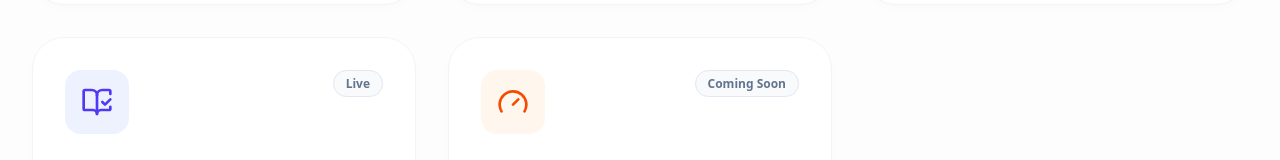
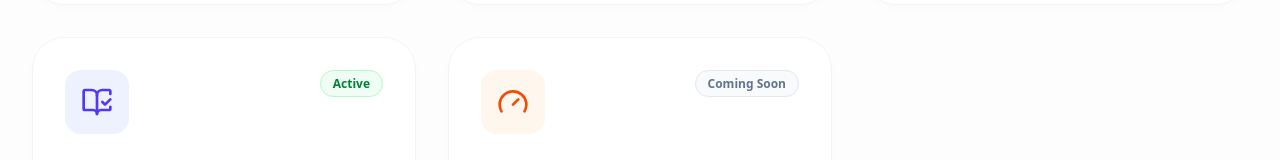
Before and after one commit to arka-mx/HackNitr7.O, a React (Vite) app in the folder frontend/: page /dashboard in a window 1280 px wide. Shown: the part 599-759 px from the top of the page. Built offline with nearby package versions, Linux system fonts and the light colour scheme; no server answers; sample sign-in values are in the browser's storage.

Commit message:
fix : 3 routes working

```diff
--- a/frontend/src/pages/BillCheck.tsx
+++ b/frontend/src/pages/BillCheck.tsx
@@ -1,7 +1,7 @@
 import { useState, useMemo } from 'react';
 import ReactMarkdown from 'react-markdown';
 import remarkGfm from 'remark-gfm';
-import { FileText, CheckCircle, AlertCircle, Loader2, LogOut, TrendingUp, ShieldCheck, User, PiggyBank, PieChart, ArrowLeft } from 'lucide-react';
+import { FileText, CheckCircle, AlertCircle, Loader2, LogOut, TrendingUp, ShieldCheck, User, PiggyBank, PieChart, ArrowLeft, Scale, ArrowRight } from 'lucide-react';
 import { motion, AnimatePresence } from 'framer-motion';
 import { useAuth } from "@/context/AuthContext";
 import { useNavigate } from "react-router-dom";
@@ -62,7 +62,7 @@ const BillCheck = () => {
         }
 
         try {
-            const response = await fetch('http://localhost:5000/api/analyze/upload', {
+            const response = await fetch('http://localhost:5000/api/analyze/analyze', {
                 method: 'POST',
                 body: formData,
             });
@@ -230,7 +230,7 @@ const BillCheck = () => {
                                 <Button
                                     onClick={() => navigate('/policy-trigger')}
                                     size="sm"
-                                    className="bg-indigo-600 hover:bg-indigo-700 text-white rounded-lg shadow-sm"
+                                    className="bg-red-600 hover:bg-orange-700 text-white rounded-lg shadow-sm"
                                 >
                                     Check Denial <ArrowRight className="w-4 h-4 ml-1" />
                                 </Button>
--- a/frontend/src/pages/Dashboard.tsx
+++ b/frontend/src/pages/Dashboard.tsx
@@ -52,7 +52,7 @@ const Dashboard = () => {
             icon: <BookOpenCheck className="w-8 h-8 text-indigo-600" />,
             color: 'indigo',
             path: '/policy-trigger',
-            status: 'Live'
+            status: 'Active'
         },
         {
             id: 'cost-meter',
```
